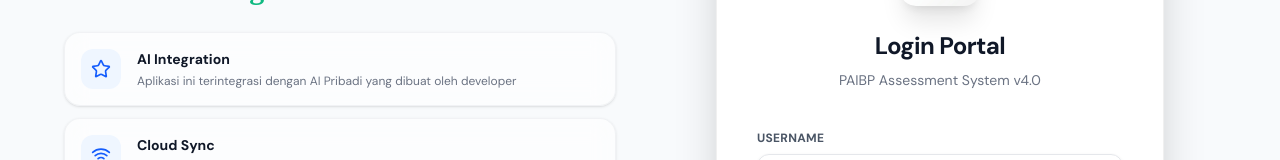
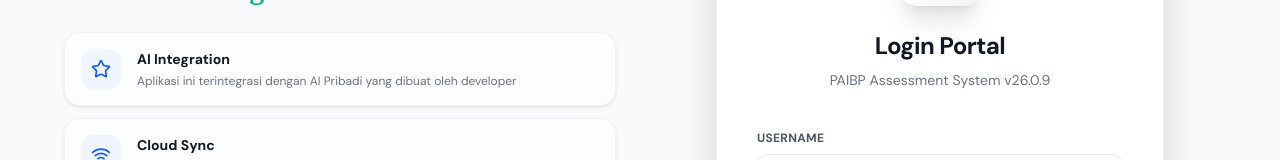
Before and after one commit to develzy/paibp, a Next.js app: page / in a window 1280 px wide. Shown: the part 198-358 px from the top of the page. Built offline with nearby package versions, Linux system fonts and the light colour scheme.

Commit message:
docs: update version to 26.0.9 and copyright to Develzy

```diff
--- a/src/app/page.tsx
+++ b/src/app/page.tsx
@@ -184,7 +184,7 @@ export default function Home() {
               <div className="text-center mb-10">
                 <img src="./logo.png" alt="Logo PAI" className="w-20 h-20 mx-auto rounded-2xl shadow-xl mb-6 object-cover bg-white" />
                 <h1 className="font-bold text-gray-900 dark:text-white text-2xl tracking-tight">Login Portal</h1>
-                <p className="text-gray-500 dark:text-gray-400 mt-2 text-sm">PAIBP Assessment System v4.0</p>
+                <p className="text-gray-500 dark:text-gray-400 mt-2 text-sm">PAIBP Assessment System v26.0.9</p>
               </div>
               <form onSubmit={handleLogin} className="space-y-6">
                 <div>
--- a/src/components/About.tsx
+++ b/src/components/About.tsx
@@ -212,7 +212,7 @@ export function About() {
     <div className="w-full max-w-4xl mx-auto py-8 px-4 fade-in">
       <div className="text-center mb-12">
         <h1 className="text-3xl md:text-4xl font-black text-gray-900 dark:text-white mb-3 font-serif tracking-tight">
-          PAIBP Assessment <span className="text-primary-600">Smart System v4.0</span>
+          PAIBP Assessment <span className="text-primary-600">Smart System v26.0.9</span>
         </h1>
         <p className="text-sm md:text-base font-bold text-gray-500 dark:text-gray-400 uppercase tracking-[0.2em] max-w-2xl mx-auto leading-relaxed">
           Sistem Penilaian Digital Terpadu untuk Guru Pendidikan Agama Islam & Budi Pekerti
@@ -262,7 +262,7 @@ export function About() {
       </div>
 
       <div className="mt-12 text-center text-[10px] font-black text-gray-400 uppercase tracking-[0.3em]">
-        Documentation Version 4.0.0 &copy; 2026 Develzy.AI
+        Documentation Version 26.0.9 &copy; 2026 Develzy
       </div>
     </div>
   );
```
